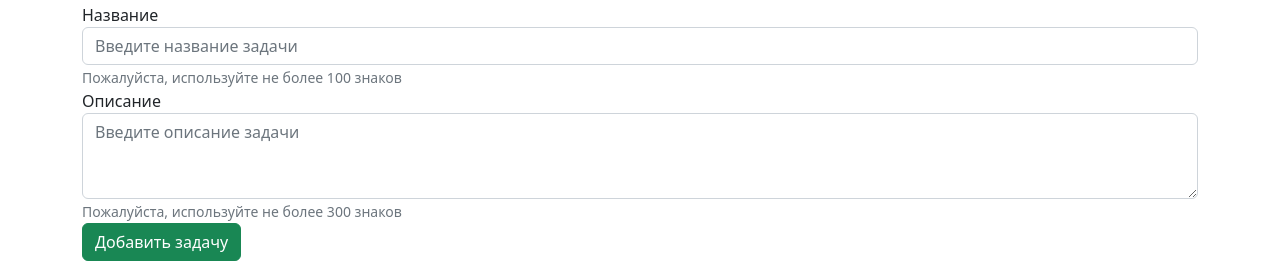
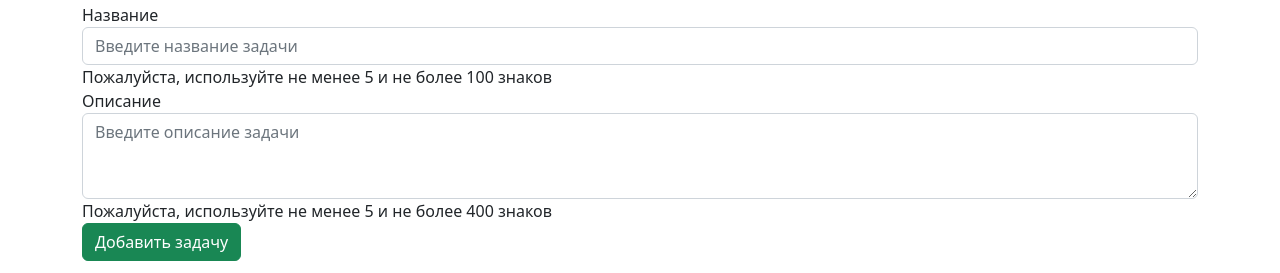
Before and after one commit to AleksandraBakhcheva/todo-list_app, a website built with webpack: page index.html in a window 1280 px wide. Shown: the part 53-326 px from the top of the page. Built offline with nearby package versions, Linux system fonts and the light colour scheme.

Commit message:
modify html

```diff
--- a/index.html
+++ b/index.html
@@ -13,15 +13,15 @@
     <div class="container">
       <form>
         <h1>Трекер задач</h1>
-        <div class="form-group">
+        <div class="form-group title">
           <label for="title">Название</label>
-          <input type="text" id="title" class="form-control" placeholder="Введите название задачи" aria-describedby="titleHelp">
-          <small id="titleHelp" class="form-text text-muted">Пожалуйста, используйте не более 100 знаков</small>
+          <input type="text" id="title" class="form-control" placeholder="Введите название задачи">
+          <span>Пожалуйста, используйте не менее 5 и не более 100 знаков</span>
         </div>
-        <div class="form-group">
+        <div class="form-group description">
           <label for="description">Описание</label>
-          <textarea type="text" id="description" class="form-control" rows="3" placeholder="Введите описание задачи" aria-describedby="descriptionHelp"></textarea>
-          <small id="descriptionHelp" class="form-text text-muted">Пожалуйста, используйте не более 300 знаков</small>
+          <textarea type="text" id="description" class="form-control" rows="3" placeholder="Введите описание задачи"></textarea>
+          <span>Пожалуйста, используйте не менее 5 и не более 400 знаков</span>
         </div>
         <div>
           <button type="submit" class="btn btn-success">Добавить задачу</button>
```
